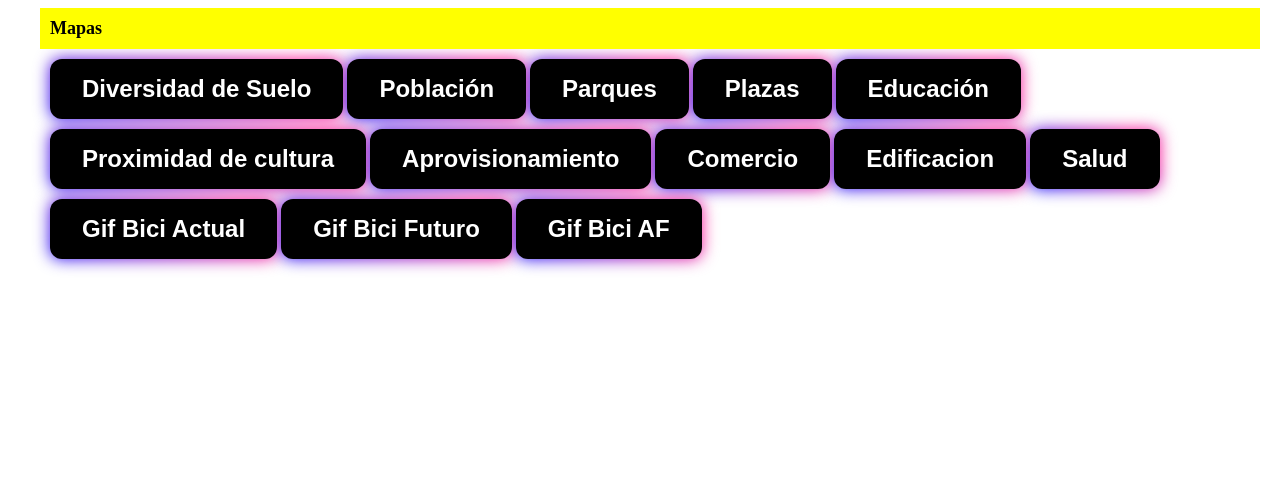
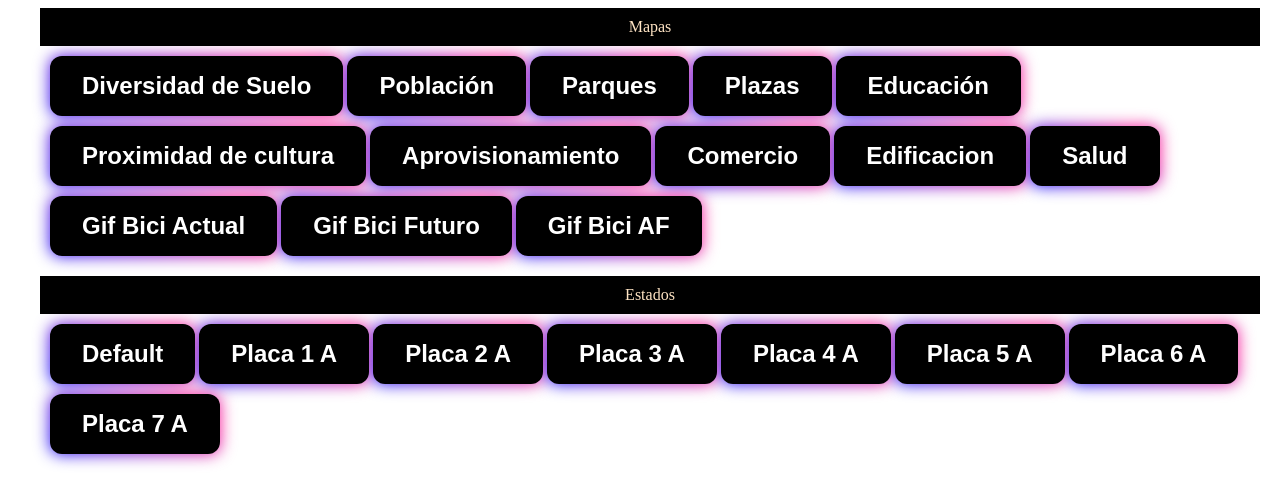
Before and after one commit to diegoalrv/clbb-remote-controller, a plain HTML site: page frontend/templates/index.html in a window 1280 px wide. Drawn offline with Linux system fonts and the light colour scheme.

Commit message:
Ready to export

```diff
--- a/frontend/static/common.css
+++ b/frontend/static/common.css
@@ -46,15 +46,16 @@
         background-position: 0 0;
     }
 }
+/* AL PARECER NO FUNCIONAN
 a{
-    color: black;
+    color: rgb(205, 11, 11);
     text-decoration: none;
     font-size: large;
     font-weight: bold;
-}
-b{
+} */
+/* b{
     color: white;
     text-decoration: none;
     font-size: large;
     font-weight: bold;
-}
+} */
--- a/frontend/templates/index.html
+++ b/frontend/templates/index.html
@@ -8,8 +8,8 @@
 </head>
 <body>
     <div class="container">
-        <div class="row">
-            <div class="col-m-12 col-l-12" style="background-color: yellow;"><a>Mapas</a></div>
+        <div class="row" >
+            <div class="col-m-12 col-l-12" style="background-color: black; text-align: center;"><a style="color: bisque;">Mapas</a></div>
             <div class="col-m-12 col-l-12">
                 <button class="glowing-button" onclick="cambiarURL(1)">Diversidad de Suelo</button>
                 <button class="glowing-button" onclick="cambiarURL(4)">Población</button>
@@ -24,22 +24,90 @@
                 <button class="glowing-button" onclick="gif('CextensoA')">Gif Bici Actual</button>
                 <button class="glowing-button" onclick="gif('Cextenso F')">Gif Bici Futuro</button>
                 <button class="glowing-button" onclick="gif('Cextenso AF')">Gif Bici AF</button>
-                <!-- <button class="glowing-button" onclick="gif('Z')">Gif Bici Actual</button>
-                <button class="glowing-button" onclick="gif('c')">Gif Personas</button>
-                <button class="glowing-button" onclick="SS(55)">Start</button>
-                <button class="glowing-button" onclick="SS(56)">Stop</button> -->
-                <!-- <button class="glowing-button" onclick="window.open('http://192.168.31.247:8081/video_feed')">Abrir Video</button> -->
-                <!-- <button class="glowing-button" onclick="setMap()">Set Map</button> -->
+            </div>
+        </div>
+    </div>
 
-
+    <div class="container">
+        <div class="row">
+            <div class="col-m-12 col-l-12" style="background-color: black; text-align: center;"><a style="color: bisque;">Estados</a></div>
+            <div class="col-m-12 col-l-12">
+                <button class="glowing-button" onclick="updateStates(0)">Default</button>
+                <button id="toggleButton1" class="glowing-button" onclick="updateStates(13)">Placa 1 A</button>
+                <button id="toggleButton2" class="glowing-button" onclick="updateStates(14)">Placa 2 A</button>
+                <button id="toggleButton3" class="glowing-button" onclick="updateStates(15)">Placa 3 A</button>
+                <button id="toggleButton4" class="glowing-button" onclick="updateStates(16)">Placa 4 A</button>
+                <button id="toggleButton5" class="glowing-button" onclick="updateStates(17)">Placa 5 A</button>
+                <button id="toggleButton6" class="glowing-button" onclick="updateStates(18)">Placa 6 A</button>
+                <button id="toggleButton7" class="glowing-button" onclick="updateStates(19)">Placa 7 A</button>
             </div>
         </div>
     </div>
 
     <script>
-        function setMap(){
-            fetch(`http://192.168.31.120:8500/api/set_map_state/?slots=13,14,15,16,17,18,19`)
+
+        // function setMap(){
+        //     fetch(http://192.168.31.120:8500/api/set_map_state/?slots=13,14,15,16,17,18,19)
+        // }
+        var button1 = document.getElementById("toggleButton1");
+        var button2 = document.getElementById("toggleButton2");
+        var button3 = document.getElementById("toggleButton3");
+        var button4 = document.getElementById("toggleButton4");
+        var button5 = document.getElementById("toggleButton5");
+        var button6 = document.getElementById("toggleButton6");
+        var button7 = document.getElementById("toggleButton7");
+        var arregloboton=[button1,button2,button3,button4,button5,button6,button7];
+        var state = [13,14,15,16,17,18,19];
+
+        function updateStates(numero) {
+            var url = 'http://192.168.31.120:8500/api/set_map_state/';
+            for (let n = 0; n < state.length; n++){
+            if (state[n]==numero || state[n]==(numero+7)) {
+              if(state[n]>=20){
+                state[n] -=7;
+              }
+              else{
+                state[n] += 7;
+              }
+              let tempBotonTextArreglo=arregloboton[n].textContent.split("");
+              if(tempBotonTextArreglo[tempBotonTextArreglo.length -1] == "A"){
+                tempBotonTextArreglo[tempBotonTextArreglo.length -1] = "F";
+                arregloboton[n].textContent=tempBotonTextArreglo.join("");
+              }
+              else{
+                tempBotonTextArreglo[tempBotonTextArreglo.length-1] = "A";
+                arregloboton[n].textContent=tempBotonTextArreglo.join("");
+              }
+            }
+            else if(numero==0) {
+                state=[13,14,15,16,17,18,19];
+
+                for(let i =0;i<7;i++){
+                    let tempBotonTextArreglo2=arregloboton[i].textContent.split("");
+                    tempBotonTextArreglo2[tempBotonTextArreglo2.length-1] = "A";
+                    arregloboton[i].textContent=tempBotonTextArreglo2.join("");
+
+                }
+            }
+         }
+
+         url += "?slots=" +state.toString();
+         // Realizar una solicitud POST utilizando fetch
+         fetch(url)
+            .then(response => response.json())
+            .then(data => {
+                // Manejar la respuesta del servidor si es necesario
+                console.log('Respuesta del servidor:', data);
+            })
+            .catch(error => {
+                console.error('Error:', error);
+            });
+
+
         }
+
+
+
         function cambiarURL(numero) {
             var url = 'http://192.168.31.120:8500//api/set_map_type/';
             if(numero != undefined){
@@ -82,7 +150,7 @@
         }
 
         function gif(nombregif) {
-            let url = `http://192.168.31.120:5000/hola2/${encodeURIComponent(nombregif)}`;
+            let url = 'http://192.168.31.120:5000/hola2/${encodeURIComponent(nombregif)}';
             var url2 = 'http://192.168.31.120:8500/api/set_map_type/?map_type=0'
             // Realizar una solicitud POST utilizando fetch
             fetch(url)
```
